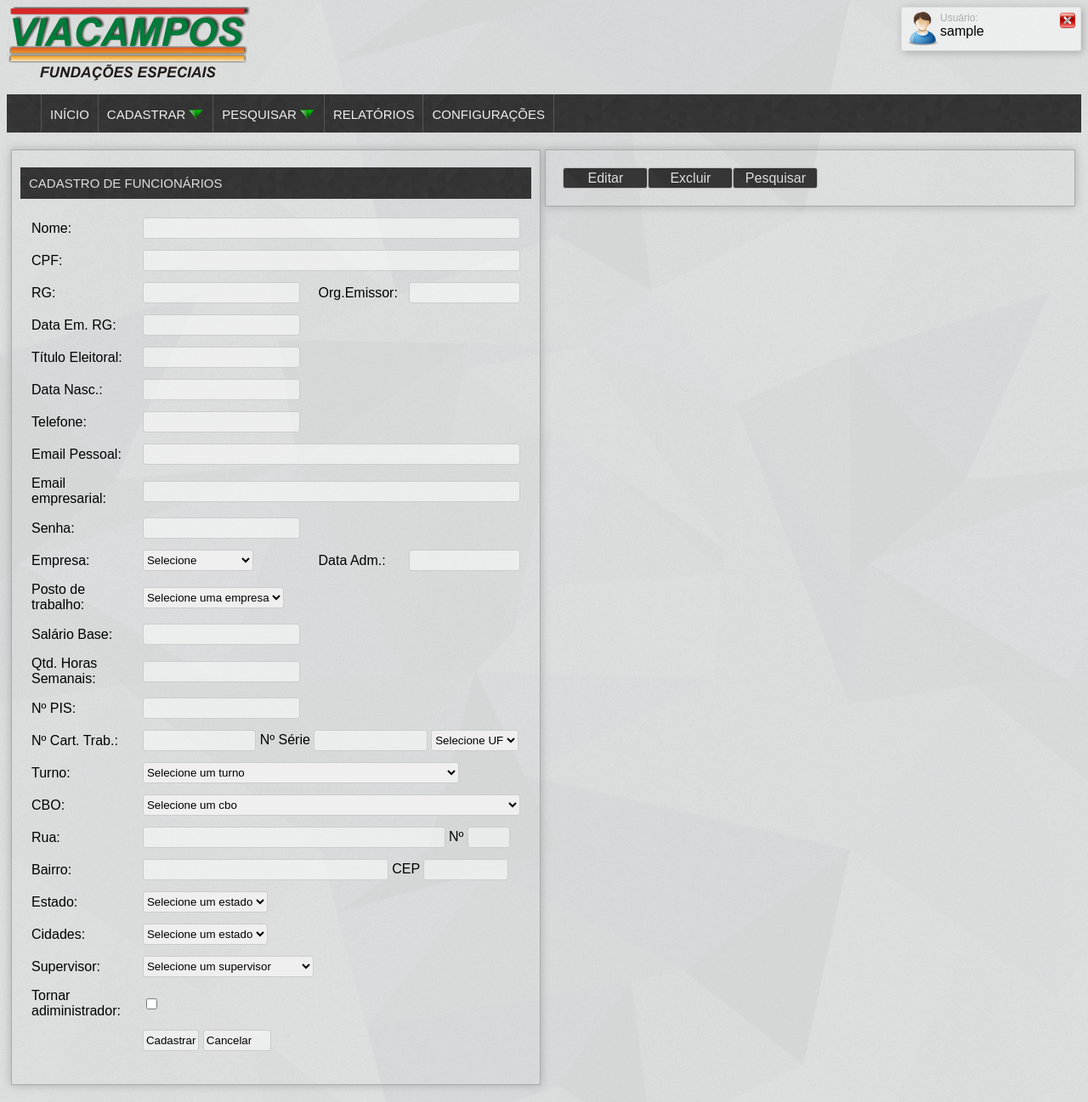
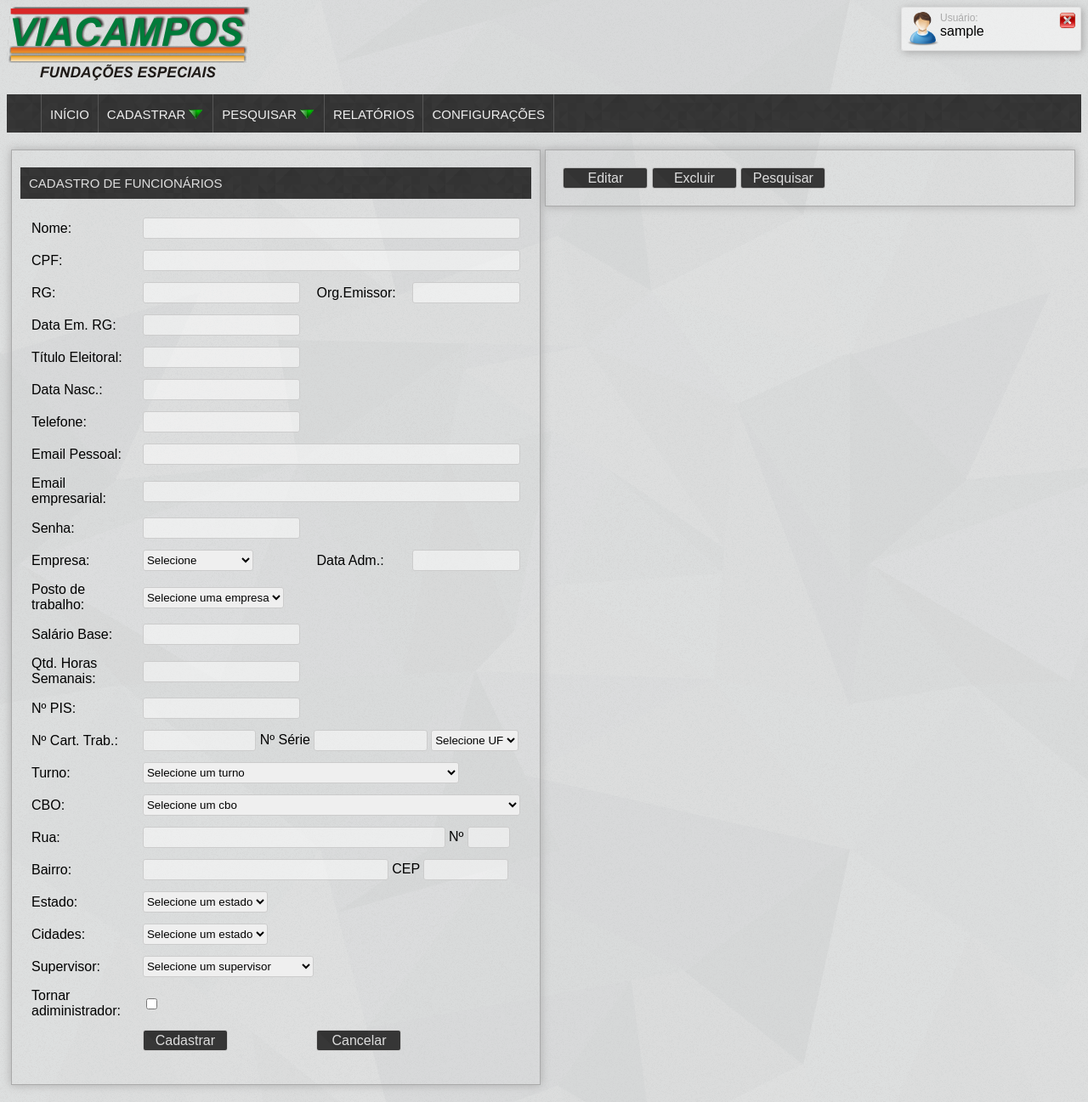
Before and after one commit to wislanlamounier/backSis, a PHP site: page /add_func.php in a window 1280 px wide. Shown: the whole page at 85% size. Run offline with PHP 8.4, Linux system fonts and the light colour scheme; the visitor is signed in with stand-in values (Sample User, id 1); data comes from the database, SQL or seed files in the repository; some web fonts are replaced.

Commit message:
Alterando estilo dos componentes da classe button

```diff
--- a/administrator/add_func.php
+++ b/administrator/add_func.php
@@ -673,9 +673,10 @@ function formata_salario($salario){
                      </tr>
                      <tr> <td><span>Tornar adiministrador:</span></td><td><input type="checkbox" name="is_admin" id="is_admin"></td> </tr>
                      <tr> <td></td>
-                           <td><input type="submit" name="button" id="button" value="Editar">
-                              <input style="width:80px;" name="button" onclick="window.location.href='logado.php'" id="button" value="Cancelar">
-                           </td></tr>
+                           <td>
+                            <input type="submit" class="button" name="button" id="button" value="Editar"></td>
+                              <td><input class="button" name="button" onclick="window.location.href='add_func.php'" id="button" value="Cancelar"></td>
+                           </tr>
                   </table>
                </form>
               <?php }else{ ?> <!-- CADASTRAR FUNCIONARIO -->
@@ -843,8 +844,8 @@ function formata_salario($salario){
                      </tr>
                      <tr> <td><span>Tornar adiministrador:</span></td><td><input type="checkbox" name="is_admin" id="is_admin"></td> </tr>
                      <tr> <td></td>
-                           <td><input type="submit" name="button" id="button" value="Cadastrar">
-                              <input style="width:80px;" name="button" onclick="window.location.href='logado.php'" id="button" value="Cancelar">
+                           <td><input type="submit" name="button" class="button" id="button" value="Cadastrar"></td>
+                             <td><input class="button" name="button" onclick="window.location.href='logado.php'" id="button" value="Cancelar">
                            </td></tr>
                   </table>
                </form>
--- a/administrator/informacoes_func.php
+++ b/administrator/informacoes_func.php
@@ -30,7 +30,9 @@ include_once("../model/class_funcionario_bd.php");
 
 <div class="formulario">
 
-	<input type="button" class="button add" value="Editar" onclick="buscar_editar('1')"><input type="button" class="button exc" value="Excluir" onclick="buscar_editar('2')"><input type="button" class="button pes" value="Pesquisar" onclick="buscar_editar('3')">
+	<input type="button" class="button" value="Editar" onclick="buscar_editar('1')">
+  <input type="button" class="button" value="Excluir" onclick="buscar_editar('2')">
+  <input type="button" class="button" value="Pesquisar" onclick="buscar_editar('3')">
 	<div id="result">
 	</div>
 </div>
```
